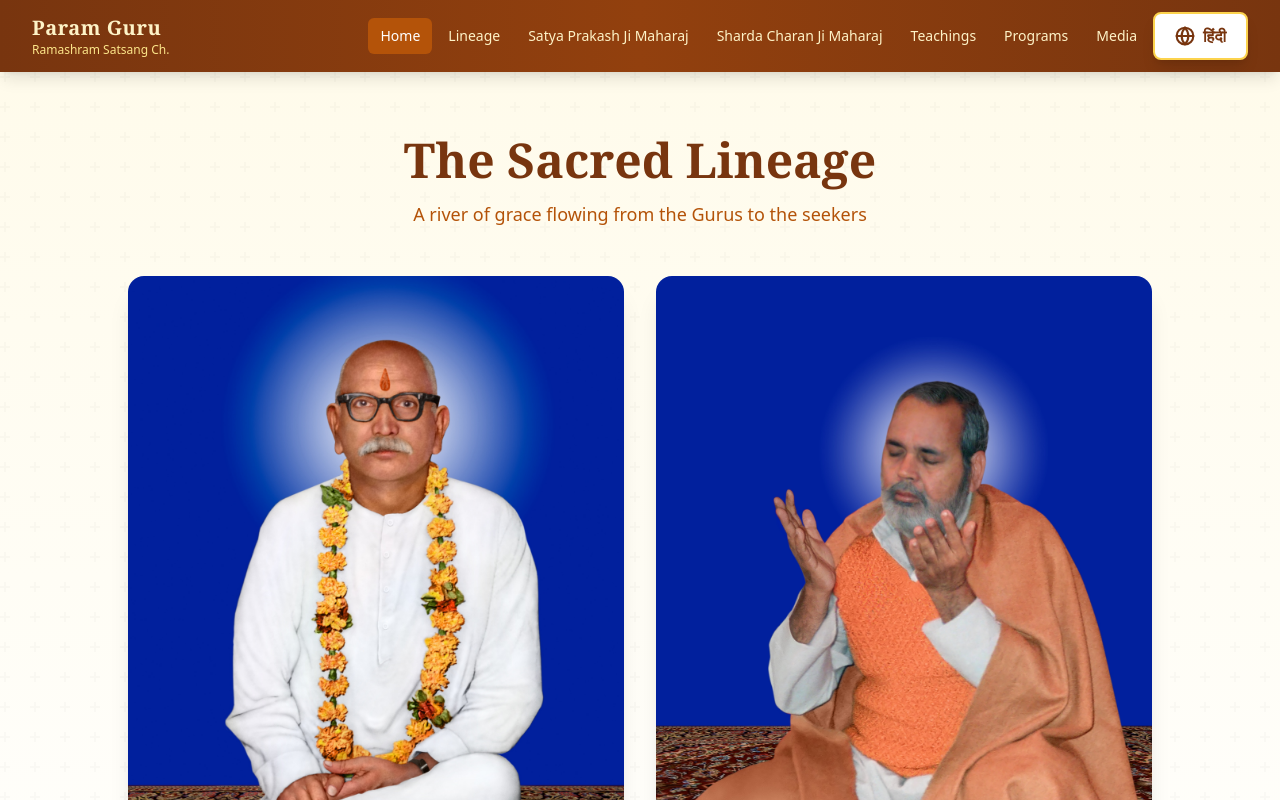
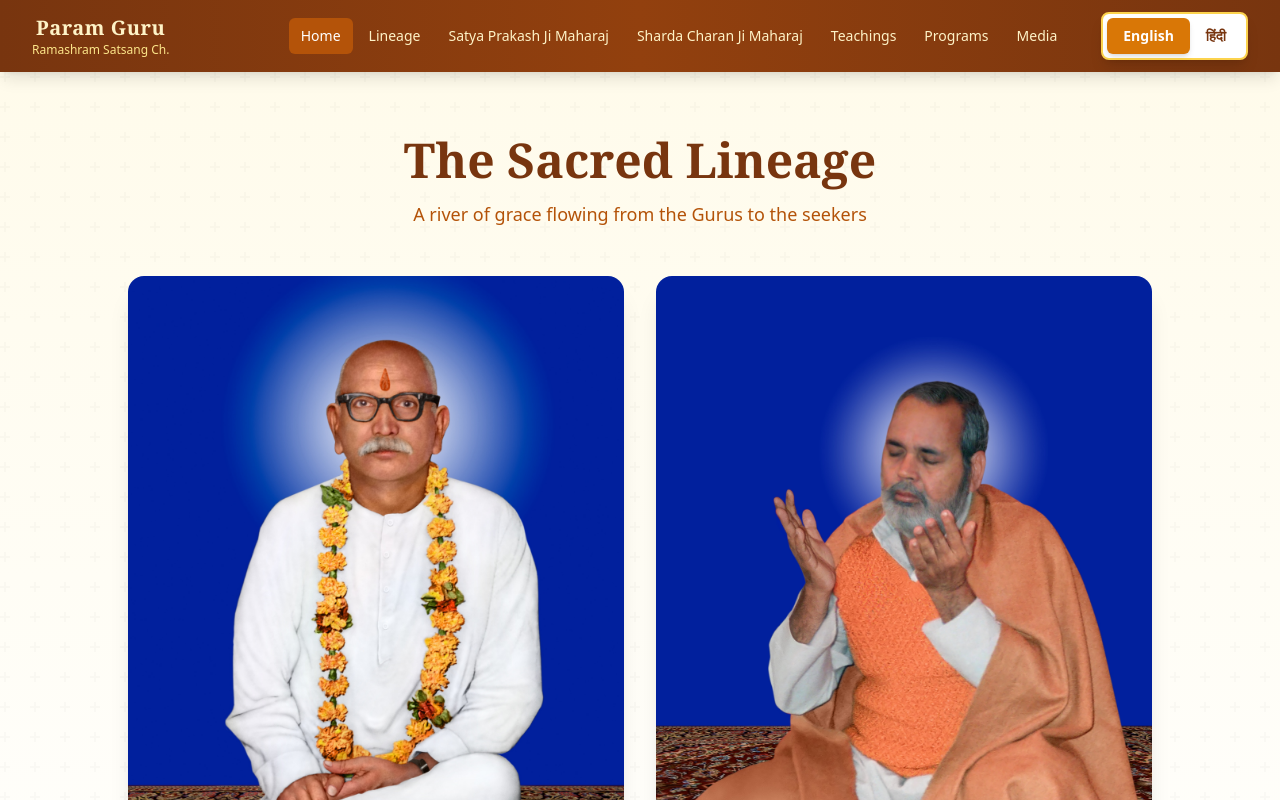
Before and after one commit to pravenpurohit/20260123_23Jan26_ParamGuru, a React (Vite) app: page / in a window 1280 px wide. Shown: the top 800 px of the page. Built offline with nearby package versions, Linux system fonts and the light colour scheme.

Commit message:
Updated Header.tsx

```diff
--- a/src/components/Header.tsx
+++ b/src/components/Header.tsx
@@ -1,6 +1,6 @@
 import { useState } from 'react';
 import { Link, useLocation } from 'react-router-dom';
-import { X, ChevronDown, Globe } from 'lucide-react';
+import { X, ChevronDown } from 'lucide-react';
 import { useTranslation } from 'react-i18next';
 
 export default function Header() {
@@ -18,29 +18,69 @@ export default function Header() {
     { name: t('nav.media'), href: '/media' },
   ];
 
-  const toggleLanguage = () => {
-    const newLang = i18n.language === 'en' ? 'hi' : 'en';
-    i18n.changeLanguage(newLang);
+  const setLanguage = (lang: string) => {
+    i18n.changeLanguage(lang);
   };
 
   const isHindi = i18n.language === 'hi';
-  const switchToLang = isHindi ? 'English' : 'हिंदी';
-  const switchToLangShort = isHindi ? 'EN' : 'हि';
+  const isEnglish = i18n.language === 'en';
 
   return (
     <header className="bg-gradient-to-r from-amber-900 via-amber-800 to-amber-900 shadow-lg sticky top-0 z-50">
       <nav className="mx-auto max-w-7xl px-4 sm:px-6 lg:px-8" aria-label="Top">
-        <div className="flex w-full items-center justify-between py-3">
-          <div className="flex items-center">
-            <Link to="/" className="flex items-center space-x-3">
+        <div className="flex flex-col lg:flex-row lg:items-center lg:justify-between py-3 gap-3">
+          <div className="flex items-center justify-between">
+            <Link to="/" className="flex items-center">
               <div className="text-amber-100">
-                <h1 className="text-lg sm:text-xl font-serif font-bold tracking-wide">{t('header.title')}</h1>
-                <p className="text-xs text-amber-200 font-light hidden sm:block">{t('header.subtitle')}</p>
+                <h1 className="text-lg sm:text-xl font-serif font-bold tracking-wide text-center">{t('header.title')}</h1>
+                <p className="text-xs text-amber-200 font-light hidden sm:block text-center">{t('header.subtitle')}</p>
               </div>
             </Link>
+
+            <div className="flex items-center gap-3 lg:hidden">
+              <div className="inline-flex bg-white rounded-lg p-1 shadow-lg border-2 border-amber-300">
+                <button
+                  onClick={() => setLanguage('en')}
+                  type="button"
+                  className={`px-3 py-1.5 text-xs font-bold rounded-md transition-all duration-200 ${
+                    isEnglish
+                      ? 'bg-amber-600 text-white shadow-md'
+                      : 'bg-transparent text-amber-900 hover:bg-amber-100'
+                  }`}
+                  aria-label="Switch to English"
+                  aria-pressed={isEnglish}
+                >
+                  English
+                </button>
+                <button
+                  onClick={() => setLanguage('hi')}
+                  type="button"
+                  className={`px-3 py-1.5 text-xs font-bold rounded-md transition-all duration-200 ${
+                    isHindi
+                      ? 'bg-amber-600 text-white shadow-md'
+                      : 'bg-transparent text-amber-900 hover:bg-amber-100'
+                  }`}
+                  aria-label="Switch to Hindi"
+                  aria-pressed={isHindi}
+                >
+                  हिंदी
+                </button>
+              </div>
+              <button
+                type="button"
+                className="text-amber-100 hover:text-white p-2 flex items-center space-x-1 focus:outline-none focus:ring-2 focus:ring-amber-300 rounded-md"
+                onClick={() => setMobileMenuOpen(!mobileMenuOpen)}
+                aria-label="Toggle menu"
+                aria-expanded={mobileMenuOpen}
+              >
+                <span className="text-sm font-medium">{t('nav.menu')}</span>
+                {mobileMenuOpen ? <X className="h-5 w-5" /> : <ChevronDown className="h-5 w-5" />}
+              </button>
+            </div>
           </div>
 
-          <div className="hidden md:flex md:items-center md:space-x-1">
+          <div className="hidden lg:flex lg:items-center lg:gap-8">
+            <div className="flex items-center space-x-1">
               {navigation.map((item) => (
                 <Link
                   key={item.href}
@@ -54,42 +94,41 @@ export default function Header() {
                   {item.name}
                 </Link>
               ))}
+            </div>
+
+            <div className="inline-flex bg-white rounded-lg p-1 shadow-lg border-2 border-amber-300">
               <button
-              onClick={toggleLanguage}
+                onClick={() => setLanguage('en')}
                 type="button"
-              className="ml-4 inline-flex items-center gap-2 px-5 py-2.5 text-base font-bold rounded-lg bg-white text-amber-900 hover:bg-amber-100 active:bg-amber-200 border-2 border-amber-300 shadow-lg hover:shadow-xl transition-all duration-200 focus:outline-none focus:ring-4 focus:ring-amber-300 focus:ring-offset-2 focus:ring-offset-amber-800"
-              aria-label={`Switch to ${switchToLang}`}
+                className={`px-4 py-2 text-sm font-bold rounded-md transition-all duration-200 ${
+                  isEnglish
+                    ? 'bg-amber-600 text-white shadow-md'
+                    : 'bg-transparent text-amber-900 hover:bg-amber-100'
+                }`}
+                aria-label="Switch to English"
+                aria-pressed={isEnglish}
               >
-              <Globe className="h-5 w-5 flex-shrink-0" strokeWidth={2.5} />
-              <span className="whitespace-nowrap">{switchToLang}</span>
+                English
+              </button>
+              <button
+                onClick={() => setLanguage('hi')}
+                type="button"
+                className={`px-4 py-2 text-sm font-bold rounded-md transition-all duration-200 ${
+                  isHindi
+                    ? 'bg-amber-600 text-white shadow-md'
+                    : 'bg-transparent text-amber-900 hover:bg-amber-100'
+                }`}
+                aria-label="Switch to Hindi"
+                aria-pressed={isHindi}
+              >
+                हिंदी
               </button>
             </div>
-
-          <div className="flex items-center gap-3 md:hidden">
-            <button
-              onClick={toggleLanguage}
-              type="button"
-              className="inline-flex items-center gap-1.5 px-3 py-2 text-sm font-bold rounded-lg bg-white text-amber-900 hover:bg-amber-100 active:bg-amber-200 border-2 border-amber-300 shadow-lg transition-all duration-200 focus:outline-none focus:ring-2 focus:ring-amber-300"
-              aria-label={`Switch to ${switchToLang}`}
-            >
-              <Globe className="h-4 w-4 flex-shrink-0" strokeWidth={2.5} />
-              <span>{switchToLangShort}</span>
-            </button>
-            <button
-              type="button"
-              className="text-amber-100 hover:text-white p-2 flex items-center space-x-1 focus:outline-none focus:ring-2 focus:ring-amber-300 rounded-md"
-              onClick={() => setMobileMenuOpen(!mobileMenuOpen)}
-              aria-label="Toggle menu"
-              aria-expanded={mobileMenuOpen}
-            >
-              <span className="text-sm font-medium">{t('nav.menu')}</span>
-              {mobileMenuOpen ? <X className="h-5 w-5" /> : <ChevronDown className="h-5 w-5" />}
-            </button>
           </div>
         </div>
 
         {mobileMenuOpen && (
-          <div className="md:hidden pb-4 border-t border-amber-700 pt-2">
+          <div className="lg:hidden pb-4 border-t border-amber-700 pt-2">
             <div className="flex flex-col space-y-1">
               {navigation.map((item) => (
                 <Link
```
Lines whose indentation alone changed are shown as unchanged.
